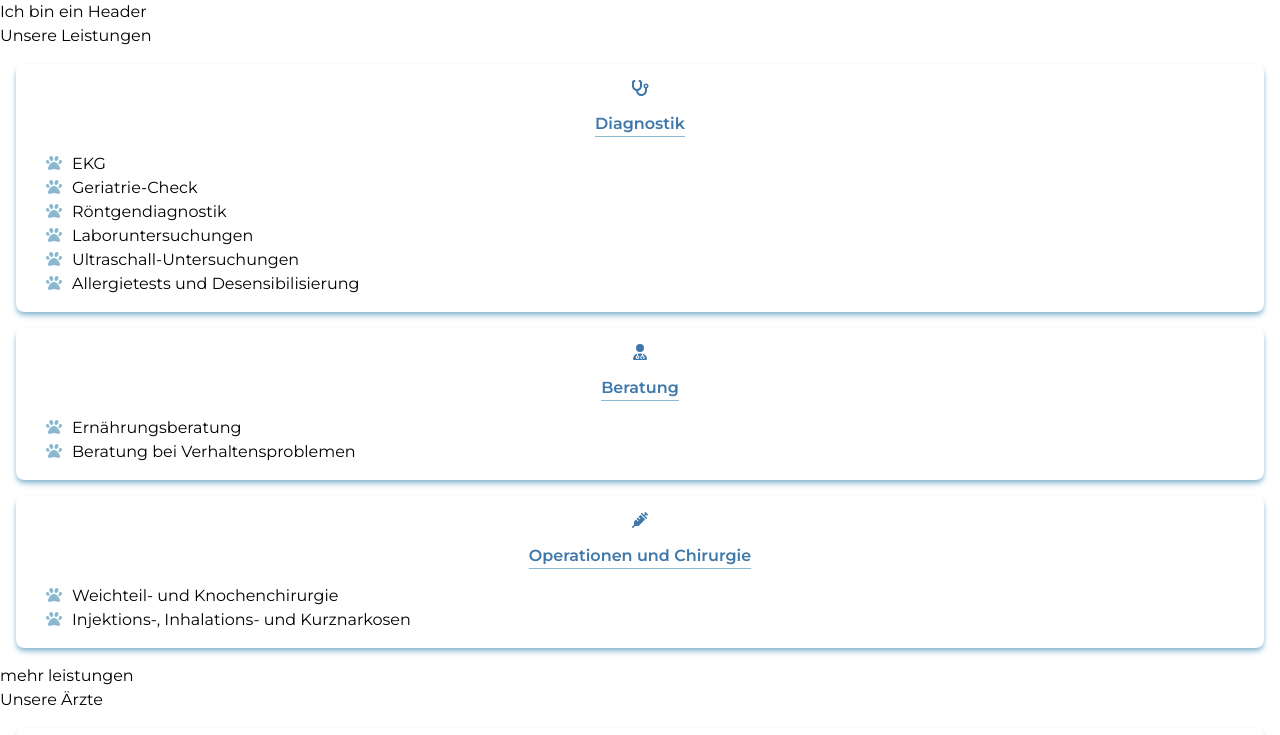
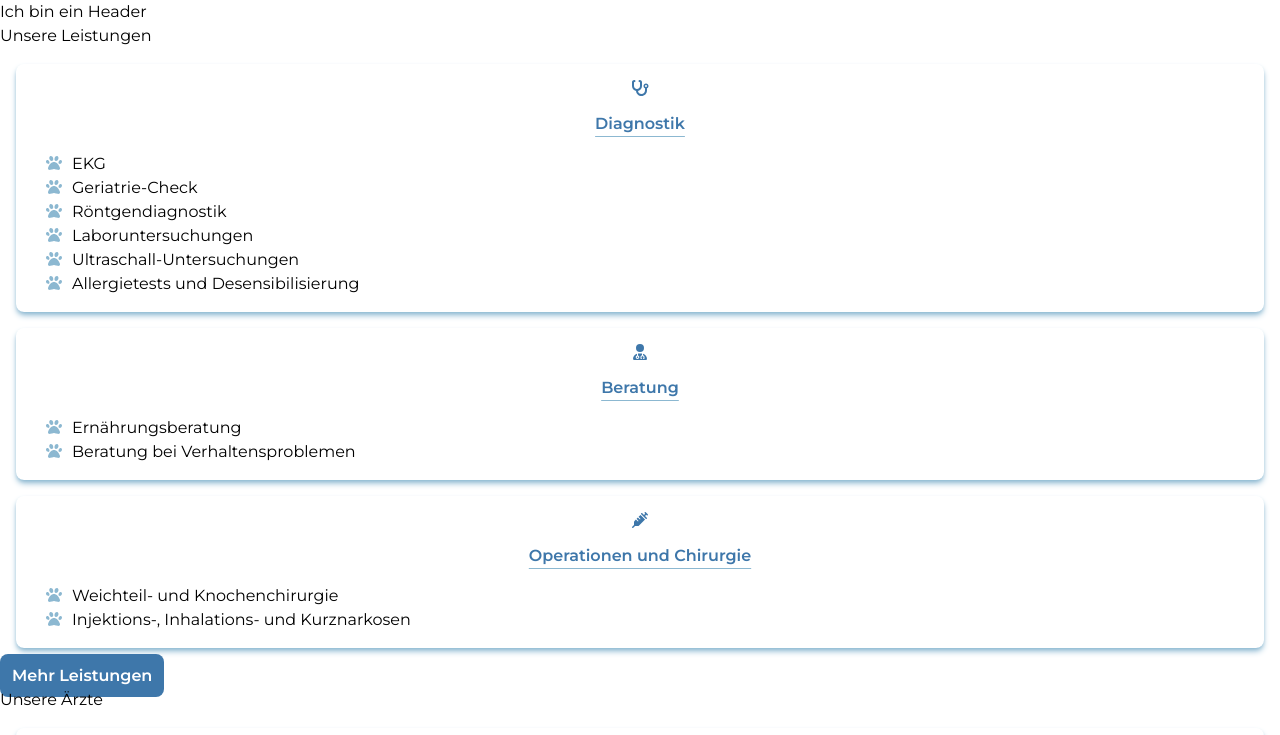
Before and after one commit to room-twenty/tierarztpraxis-volker-gerlitzki, a Next.js app in the folder vet-clinic/: page / in a window 1280 px wide. Shown: the top 735 px of the page. Built offline with nearby package versions, Linux system fonts and the light colour scheme.

Commit message:
feat: add variable tailwind styling option to section. add basic styling to the link

```diff
--- a/vet-clinic/components/LeistungenSection/LeistungenSection.tsx
+++ b/vet-clinic/components/LeistungenSection/LeistungenSection.tsx
@@ -4,19 +4,27 @@ import Link from 'next/link';
 interface LeistungenSectionProps {
   sliceAmount: [number, number?];
   currentPath: string;
+  styling?: string;
 }
 const LeistungenSection = ({
   sliceAmount,
   currentPath,
+  styling,
 }: LeistungenSectionProps) => {
   const isPathLeistungen = currentPath === '/leistungen';
   return (
-    <section>
+    <section className={`${styling}`}>
       <h2>Unsere Leistungen</h2>
       {leistungen.slice(...sliceAmount).map((leistung: ILeistungen, index) => (
         <LeistungenCard key={leistung.title + index + 1} {...leistung} />
       ))}
-      {!isPathLeistungen && <Link href={'/leistungen'}>mehr leistungen</Link>}
+      {!isPathLeistungen && (
+        <Link
+          href={'/leistungen'}
+          className="mb-4 w-max self-center rounded-lg bg-dblue p-3 font-semibold text-[white]">
+          Mehr Leistungen
+        </Link>
+      )}
     </section>
   );
 };
```
